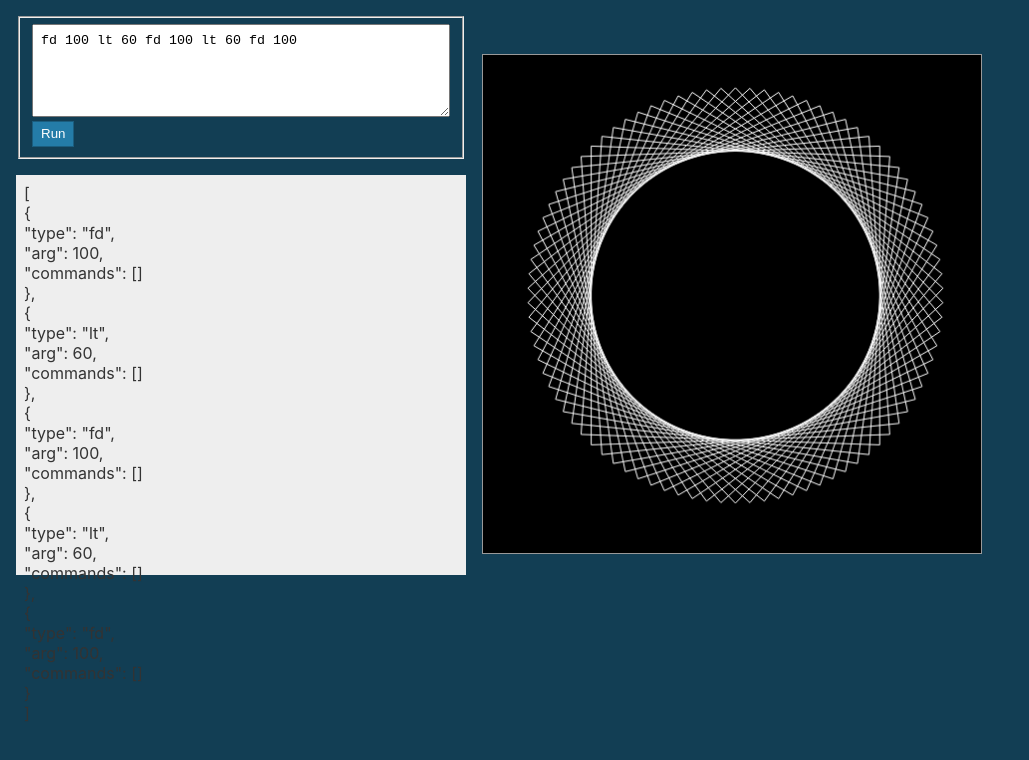
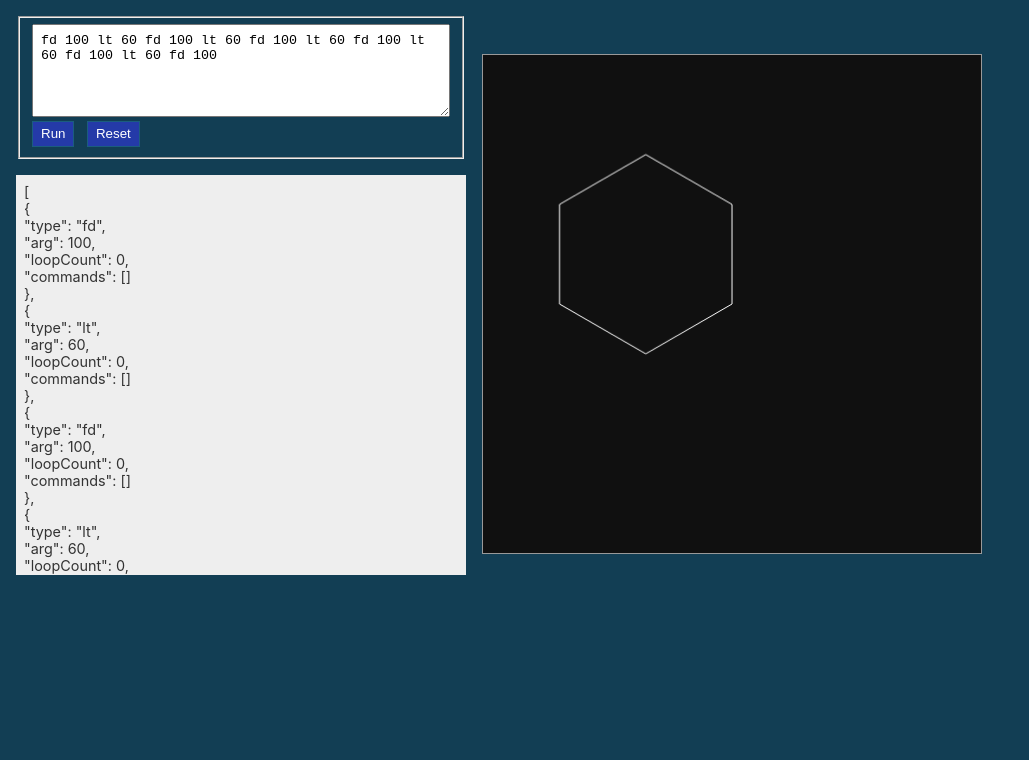
Before and after one commit to JulianNicholls/Logo-Interpreter, a website: page index.html in a window 1280 px wide. Both pictures are taken after a click on the button "Run". Shown: the whole page, without its empty margins (0-1029 px from the left). Drawn offline with Linux system fonts and the light colour scheme.

Commit message:
Add reset and repeats.

```diff
--- a/index.html
+++ b/index.html
@@ -12,17 +12,21 @@
     <div class="left">
       <form id="logo-form" action="">
         <fieldset>
-          <textarea id="logo-text" cols="60" rows="5">fd 100 lt 60 fd 100 lt 60 fd 100</textarea>
-          <button>Run</button>
+          <textarea id="logo-text" cols="60" rows="5">fd 100 lt 60 fd 100 lt 60 fd 100 lt 60 fd 100 lt 60 fd 100 lt 60 fd 100</textarea>
+          <button type="button" id="run">Run</button>
+          <button type="button" id="reset">Reset</button>
         </fieldset>
       </form>
+
       <div id="info"></div>
-</div>
+    </div>
+
     <canvas id="logo-output" width="500" height="500"></canvas>
   </div>
 
   <script src="turtle.js"></script>
   <script src="parser.js"></script>
+  <script src="logo-runner.js"></script>
   <script src="logo.js"></script>
 </body>
 </html>
--- /dev/null
+++ b/logo-runner.js
@@ -0,0 +1,40 @@
+class LogoRunner {
+  constructor(turtle, tokens) {
+    this.turtle = turtle;
+    this.tokens = tokens;
+  }
+
+  run(tokens = this.tokens) {
+    const { turtle } = this;
+
+    tokens.forEach(({ type, arg, loopCount, commands }) => {
+      switch (type) {
+        case 'fd':
+          turtle.forward(arg);
+          break;
+
+        case 'lt':
+          turtle.left(arg);
+          break;
+
+        case 'rt':
+          turtle.right(arg);
+          break;
+
+        case 'pu':
+          turtle.penUp();
+          break;
+
+        case 'pd':
+          turtle.penDown();
+          break;
+
+        case 'repeat': // Skip for now
+          for (let i = 0; i < loopCount; ++i) {
+            this.run(commands);
+          }
+          break;
+      }
+    });
+  }
+}
--- a/logo.js
+++ b/logo.js
@@ -2,30 +2,43 @@ const canvas = document.getElementById('logo-output');
 const ctx = canvas.getContext('2d');
 const logoForm = document.getElementById('logo-form');
 const logoText = document.getElementById('logo-text');
+
+const runButton = document.getElementById('run');
+const resetButton = document.getElementById('reset');
+
 const infoDiv = document.getElementById('info');
 
-ctx.fillStyle = '#000';
-ctx.fillRect(0, 0, 600, 600);
+ctx.fillStyle = '#101010';
+ctx.fillRect(0, 0, canvas.width, canvas.height);
 
 const turtle = new Turtle(ctx);
 
-turtle.penUp();
+// draw a spirograph inspired circle.
+// turtle.penUp();
 
-turtle.left(135);
-turtle.forward(200);
-turtle.right(135);
+// turtle.left(135);
+// turtle.forward(200);
+// turtle.right(135);
 
-turtle.penDown();
+// turtle.penDown();
 
-for (let i = 0; i < 90; ++i) {
-  turtle.forward(300);
-  turtle.right(92);
-}
+// for (let i = 0; i < 90; ++i) {
+//   turtle.forward(300);
+//   turtle.right(92);
+// }
 
-logoForm.addEventListener('submit', event => {
+runButton.addEventListener('click', event => {
   event.preventDefault();
 
   const parser = new LogoParser(logoText.value);
 
   infoDiv.innerText = JSON.stringify(parser.tokens, null, 1);
+
+  const runner = new LogoRunner(turtle, parser.tokens);
+
+  runner.run();
 });
+
+resetButton.addEventListener('click', () => {
+  turtle.reset();
+});
--- a/parser.js
+++ b/parser.js
@@ -2,6 +2,7 @@ class Token {
   constructor(type, arg = null) {
     this.type = type;
     this.arg = arg ? parseInt(arg, 10) : arg;
+    this.loopCount = 0;
     this.commands = [];
   }
 
@@ -47,42 +48,65 @@ class LogoParser {
 
     if (chunk.length !== 0) chunks.push(chunk);
 
-    this.tokens = chunks;
+    this.chunks = chunks;
+  }
+
+  nextChunk() {
+    return this.chunks.shift();
+  }
+
+  tokenFromChunk(chunk) {
+    switch (chunk) {
+      case 'fd':
+      case 'forward':
+        return new Token('fd', this.nextChunk());
+
+      case 'left':
+      case 'lt':
+        return new Token('lt', this.nextChunk());
+
+      case 'right':
+      case 'rt':
+        return new Token('rt', this.nextChunk());
+
+      case 'penup':
+      case 'pu':
+        return new Token('pu');
+
+      case 'pendown':
+      case 'pd':
+        return new Token('pd');
+    }
+
+    console.error('Unrecognised:', chunk);
+    return new Token('invalid');
   }
 
   tokenise() {
-    const chunks = [...this.tokens];
     let chunk;
 
     this.tokens = [];
 
-    while ((chunk = chunks.shift()) !== undefined) {
-      switch (chunk) {
-        case 'fd':
-        case 'forward':
-          this.tokens.push(new Token('fd', chunks.shift()));
-          break;
+    while ((chunk = this.nextChunk()) !== undefined) {
+      if (chunk === 'repeat') {
+        const token = new Token('repeat');
+        let next = this.nextChunk();
 
-        case 'left':
-        case 'lt':
-          this.tokens.push(new Token('lt', chunks.shift()));
-          break;
+        next = parseInt(next, 10);
 
-        case 'right':
-        case 'rt':
-          this.tokens.push(new Token('rt', chunks.shift()));
-          break;
+        if (isNaN(next) || this.nextChunk() !== '[') {
+          console.error('Error following repeat, expected nn [, got', next);
+          return;
+        }
 
-        case 'penup':
-        case 'pu':
-          this.tokens.push(new Token('pu'));
-          break;
+        token.loopCount = next;
 
-        case 'pendown':
-        case 'pd':
-          this.tokens.push(new Token('pd'));
-          break;
-      }
+        while ((next = this.nextChunk()) !== ']') {
+          token.addCommandToken(this.tokenFromChunk(next));
+        }
+
+        this.tokens.push(token);
+      } else this.tokens.push(this.tokenFromChunk(chunk));
     }
   }
 }
--- a/styles.css
+++ b/styles.css
@@ -37,20 +37,23 @@ canvas {
 #info {
   background: #eee;
   color: #333;
+  font-size: 0.9rem;
   height: 400px;
   margin-top: 1rem;
+  overflow: scroll;
   padding: 0.5rem;
   width: 100%;
 }
 
 button {
-  background: #247ca8;
+  background: #243aa8;
   border: 1px solid #1B5D7E;
   color: white;
+  margin-right: 0.5rem;
   outline: none;
   padding: 0.3rem 0.5rem;
 }
 
 button:hover {
-  background: #243AA8;
+  opacity: 0.8;
 }
--- a/turtle.js
+++ b/turtle.js
@@ -1,12 +1,20 @@
+// The direction starts straight up, however, actually its 270deg
+// because the co-ordinate system runs from the top.
 class Turtle {
   constructor(ctx) {
     this.ctx = ctx;
-    this.angle = -Math.PI / 2; // Straight up, however, actually 270deg because the co-oridnate system runs from the top
+
+    this.reset();
+  }
+
+  reset() {
+    this.angle = -Math.PI / 2;
     this.x = 250;
     this.y = 250;
     this._penDown = true;
 
-    ctx.strokeStyle = '#fff';
+    this.ctx.strokeStyle = '#fff';
+    this.ctx.fillRect(0, 0, this.ctx.canvas.width, this.ctx.canvas.height);
   }
 
   forward(delta) {
```
